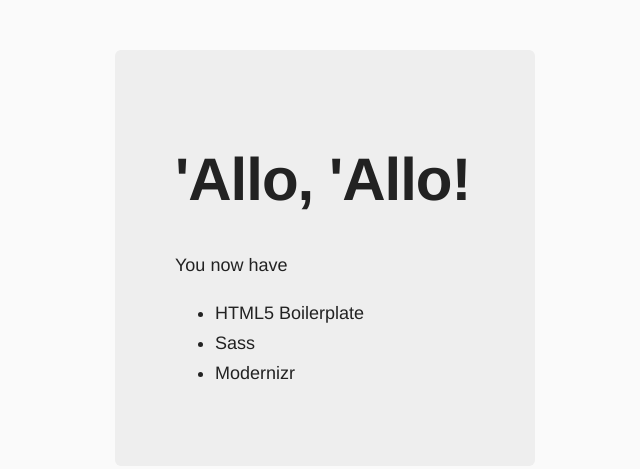
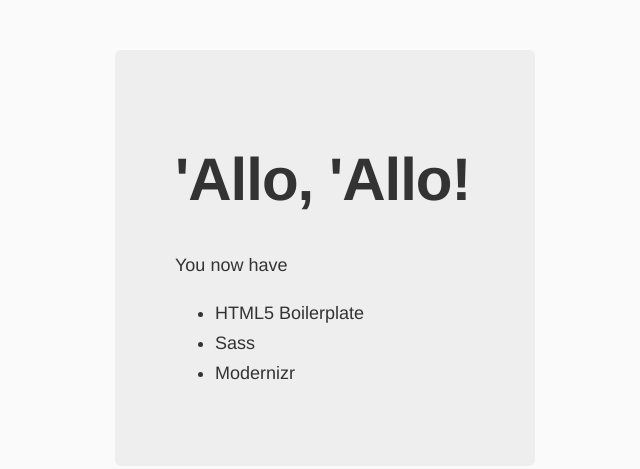
Before and after one commit to vazquez/prettycreditcard, a website: page app/index.html in a window 1280 px wide. Shown: the whole page, without its empty margins (315-955 px from the left). Drawn offline with nearby package versions, Linux system fonts and the light colour scheme; files that its build step writes are made by us from their sources.

```diff
--- a/app/styles/main.sass
+++ b/app/styles/main.sass
@@ -3,7 +3,7 @@
 body
   background: $background
   font-family: "Helvetica Neue", Helvetica, Arial, sans-serif
-  color: #222
+  color: #333
 
 .hero-unit
   margin: 50px auto 0 auto
```
Also changed, not shown: .tmp/styles/main.css, 1 other file.
